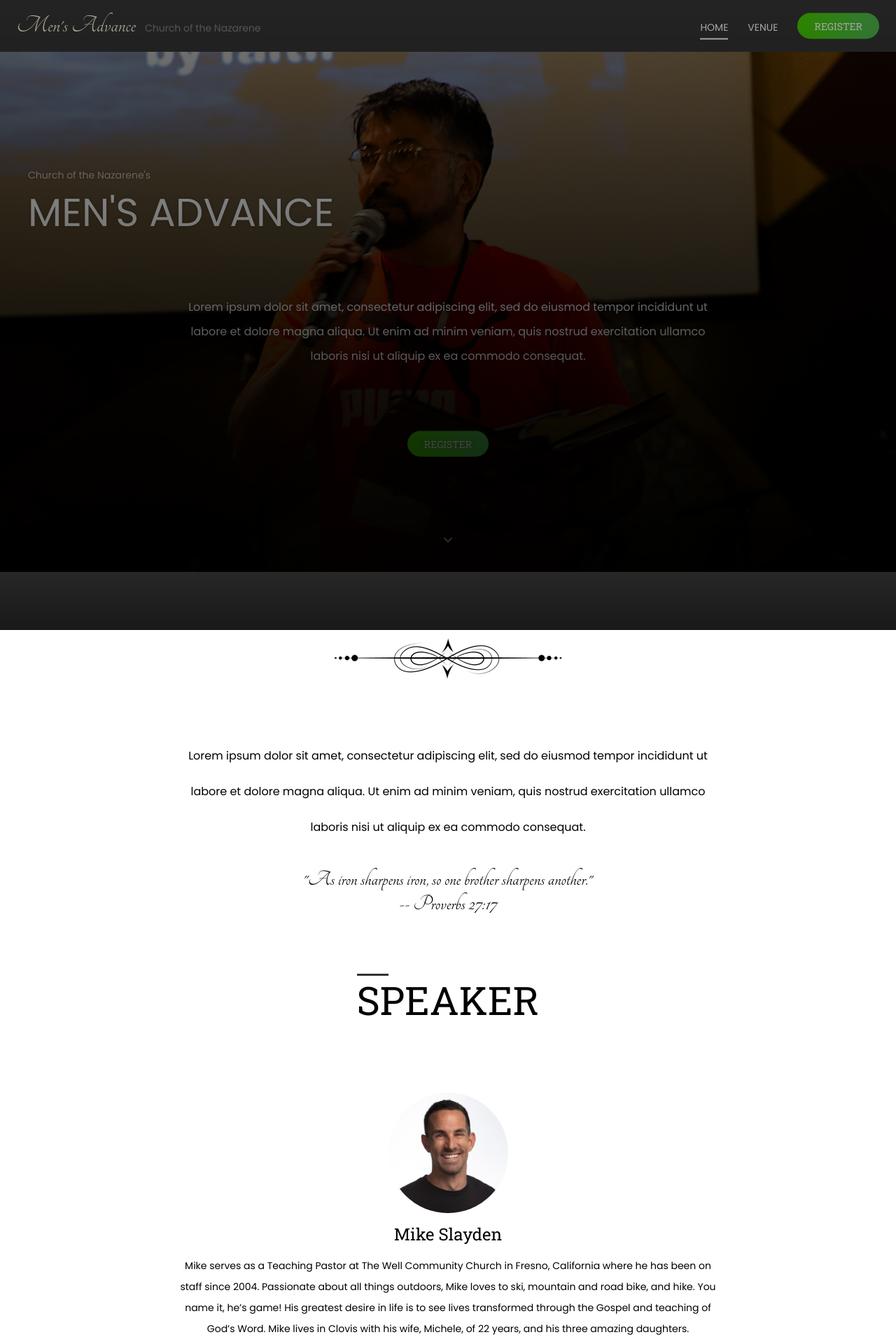
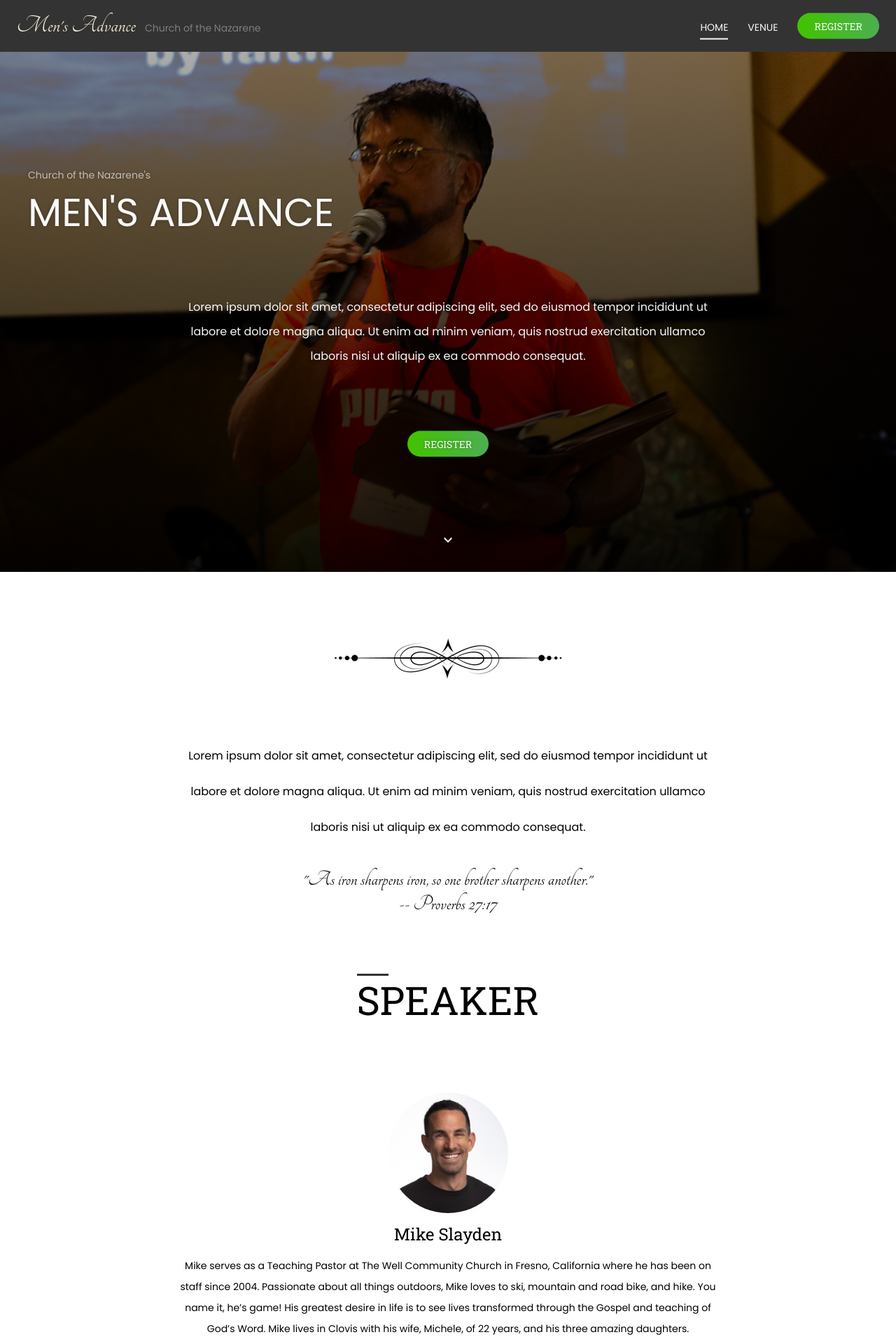
Before and after one commit to juliancoleman/mens-advance, a Jekyll site: the page built from index.html, in a window 1280 px wide. Shown: the top 1920 px of the page at 70% size. Built offline with Jekyll 4.4.1, drawn with Linux system fonts in a browser that asks for light colours.

Commit message:
removes absolute position properties

```diff
--- a/_sass/components/hero.scss
+++ b/_sass/components/hero.scss
@@ -8,9 +8,7 @@
   );
 
   position: absolute;
-  top: 0;
-  left: 0;
-  bottom: 0;
+  height: 100%;
   width: 100%;
 }
 
```
